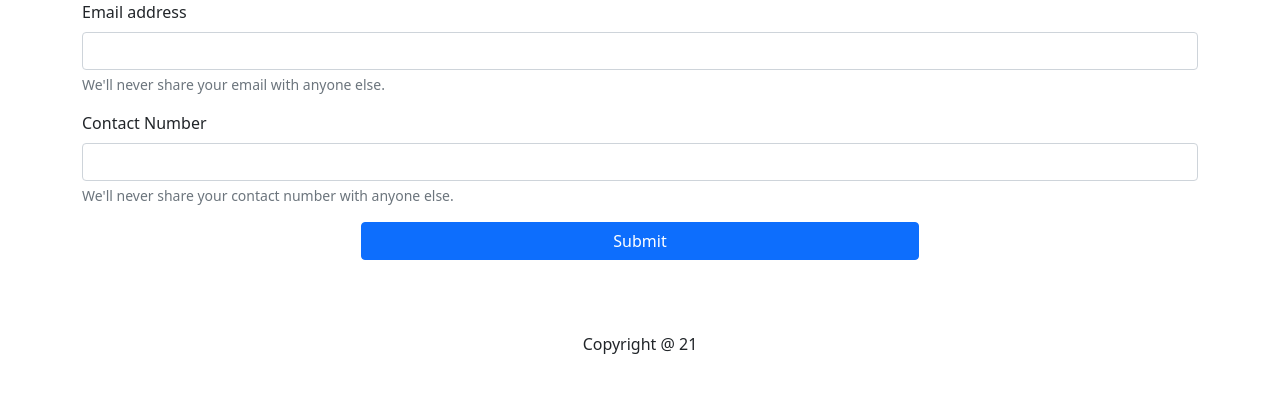
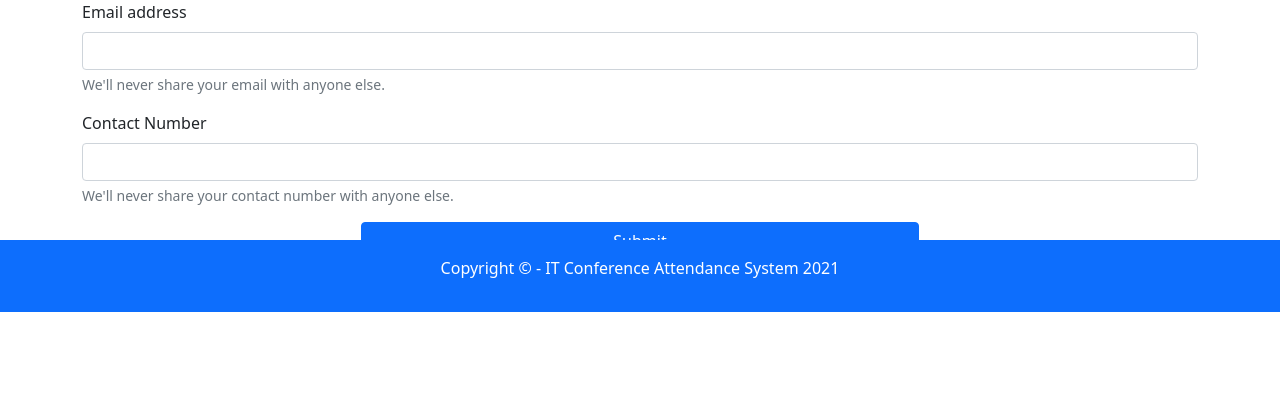
Before and after one commit to saurabhjilgilwar/Attendance, a PHP site: page /index.php in a window 1280 px wide. Shown: the part 488-908 px from the top of the page. After the commit the page ends 800 px from the top, so only its background shows below. Run offline with PHP 8.4, Linux system fonts and the light colour scheme; data that the repository does not hold is empty; some libraries are stand-ins or nearby versions.

Commit message:
Update footer.php

```diff
--- a/includes/footer.php
+++ b/includes/footer.php
@@ -1,8 +1,7 @@
-        <div id="footer" class="text-center">
-            <?php
-                echo 'Copyright @ '.date("y");
-            ?>
-        </div>
+  <div id="footer" class="p-3 bg-primary text-white fixed-bottom">
+      <p class="text-center">Copyright &copy; - IT Conference Attendance System <?php echo date('Y'); ?></p>
+
+  </div>
  <!-- Optional JavaScript; choose one of the two! -->
 
     <!-- Option 1: Bootstrap Bundle with Popper -->
```
